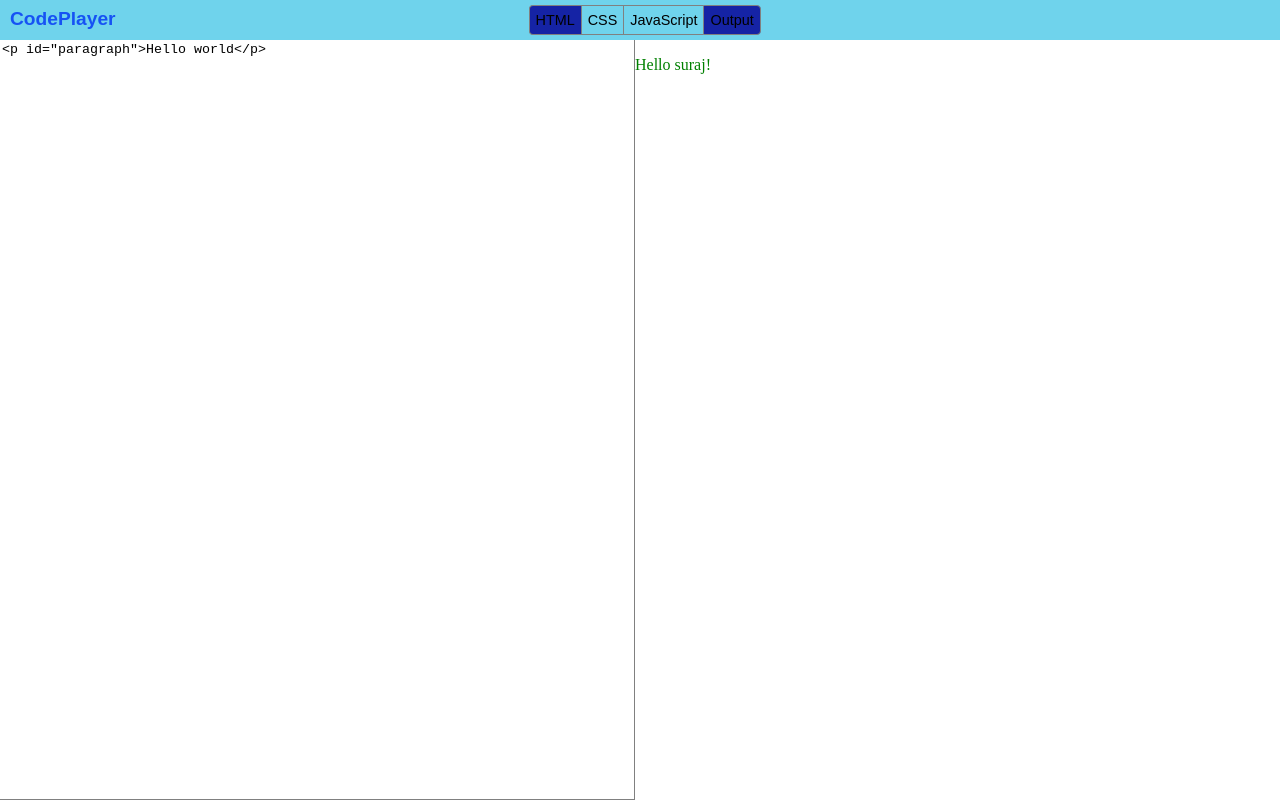
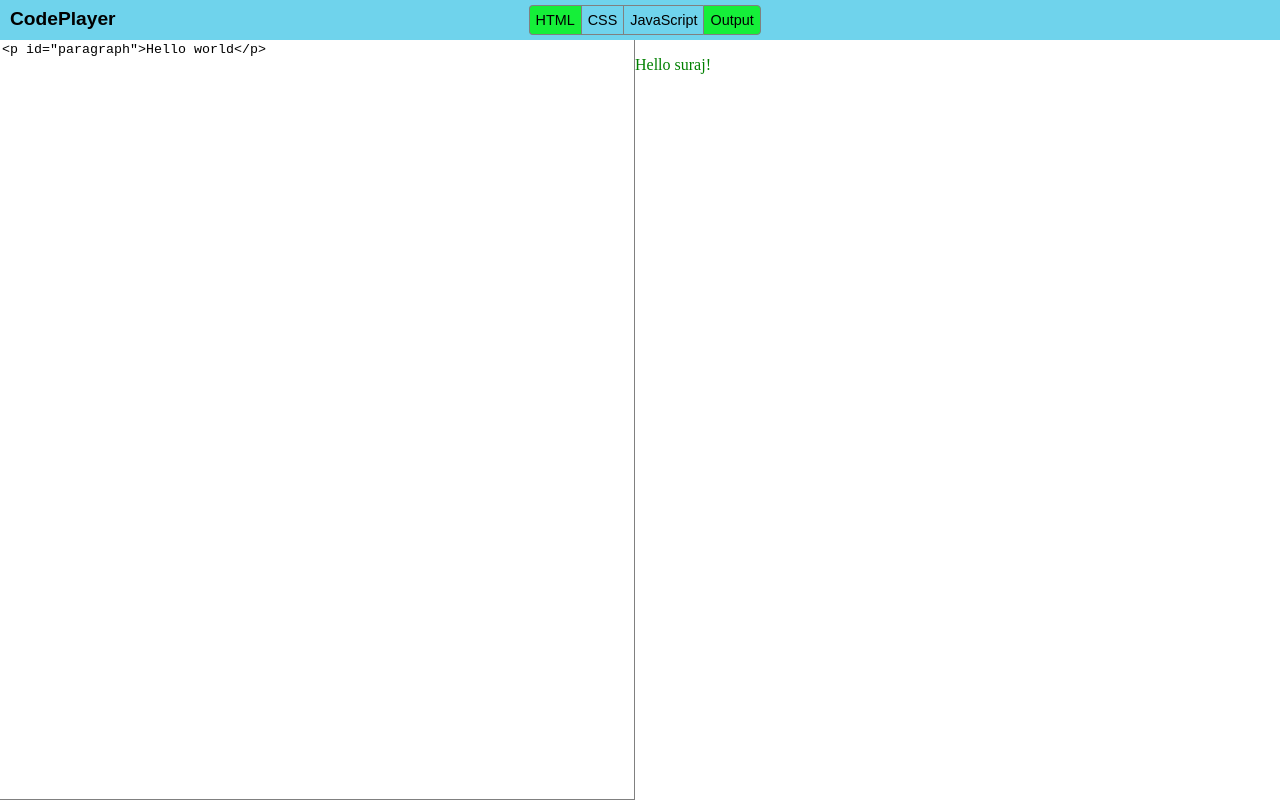
Before and after one commit to surrajj20/CODEPLAYER, a plain HTML site: page index.html in a window 1280 px wide. Drawn offline with nearby package versions, Linux system fonts and the light colour scheme.

Commit message:
first commit

```diff
--- a/index.html
+++ b/index.html
@@ -26,7 +26,7 @@
                 font-weight: bold;
                 font-size: 120%;
                 padding: 3px 5px;
-                color: #1652F4;
+                color: #000;
             }
             #buttoncontainer{
 
@@ -53,10 +53,10 @@
                 border-right:1px solid grey;
             }
             .active{
-                background: #1523A5;
+                background: #15EF39;
             }
             .highlightedbutton{
-                background-color: red;
+                background-color: blue;
             }
             textarea{
                 resize: none;
```
